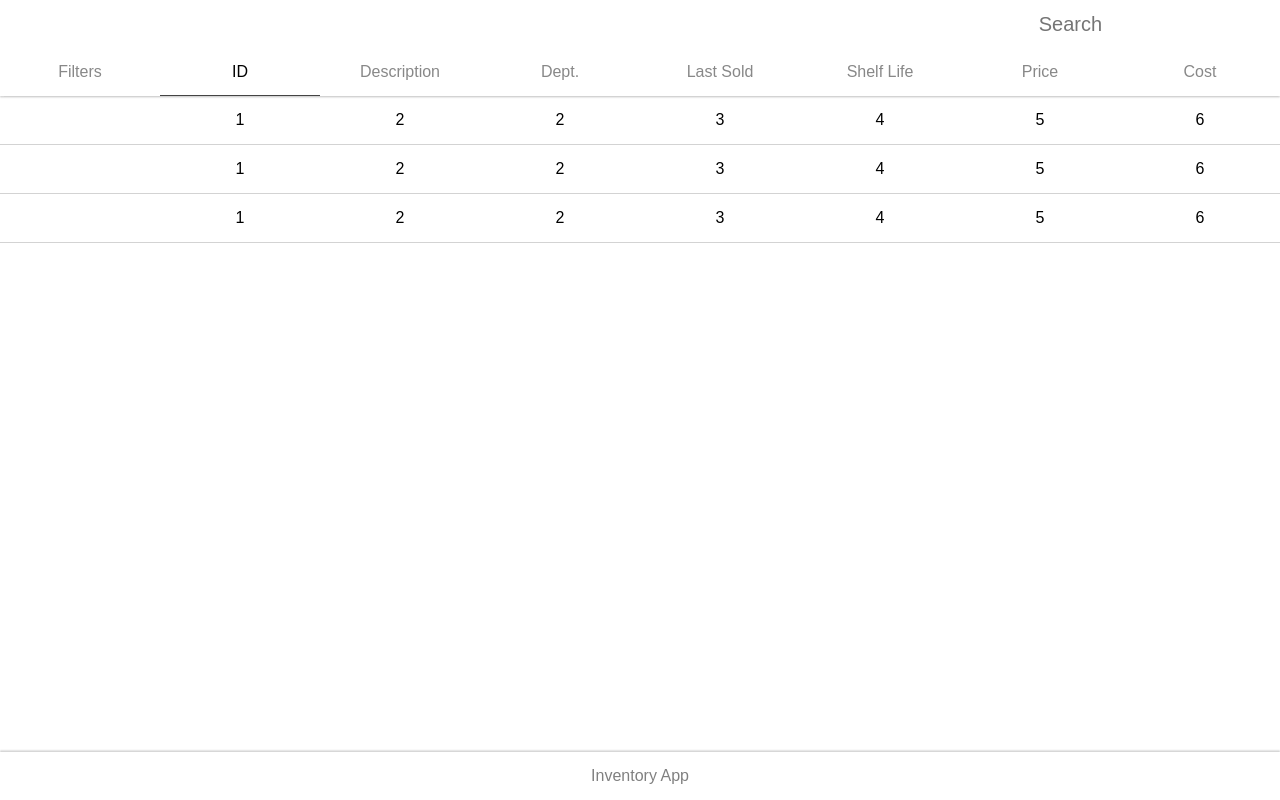
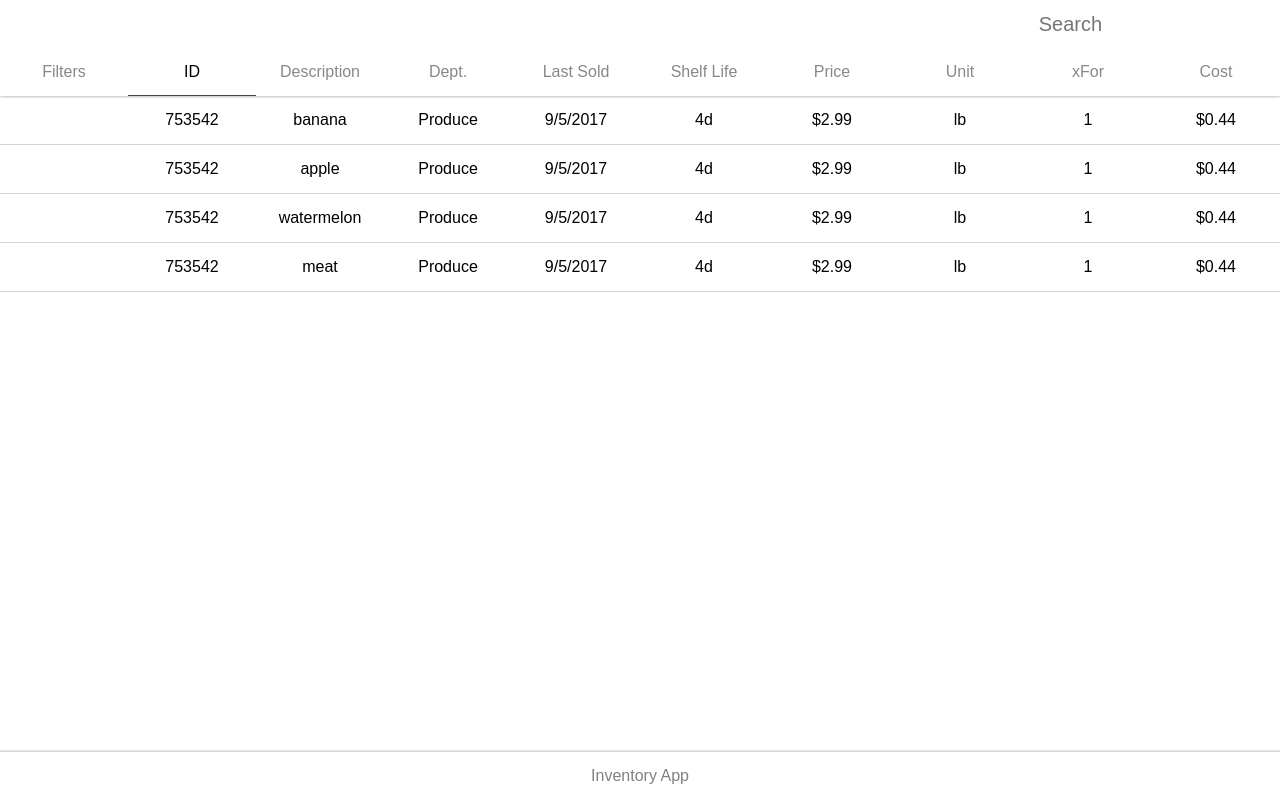
Before and after one commit to brewencoded/gofast-client, a React app: page / in a window 1280 px wide. Built offline with nearby package versions, Linux system fonts and the light colour scheme.

Commit message:
feat(ListView): connected to redux store
Set up redux store, created a container component and reducer and
connected them all to the store.

```diff
--- a/package.json
+++ b/package.json
@@ -8,7 +8,9 @@
     "moment": "^2.22.1",
     "react": "^16.3.2",
     "react-datepicker": "^1.4.1",
-    "react-dom": "^16.3.2"
+    "react-dom": "^16.3.2",
+    "react-redux": "^5.0.7",
+    "redux": "^4.0.0"
   },
   "name": "gofast-client",
   "version": "0.1.0",
--- a/src/Home.tsx
+++ b/src/Home.tsx
@@ -2,7 +2,7 @@ import * as React from 'react'
 import FiltersView from './Filters/index'
 import Footer from './Footer/index'
 import Header from './Header/index'
-import ListView from './ListView/index'
+import ListView from './containers/ListView'
 import TabView from './TabView/index'
 
 const Home = () => {
@@ -14,6 +14,8 @@ const Home = () => {
         { title: 'Last Sold', active: false},
         { title: 'Shelf Life', active: false},
         { title: 'Price', active: false},
+        { title: 'Unit', active: false},
+        { title: 'xFor', active: false},
         { title: 'Cost', active: false},
     ]
     return (
--- a/src/ListView/index.tsx
+++ b/src/ListView/index.tsx
@@ -1,19 +1,13 @@
 import * as React from 'react'
 const Style = require('./index.css')
+const order = ['ID', 'Description', 'Department', 'lastSold', 'ShelfLife', 'Price', 'Unit', 'xFor', 'Cost']
 
-export default () => {
-    const props = {
-        datalist: [
-            { empty: '', id: '1', description: '2', department: '2', lastSold: '3', shelfLife: '4', price: '5', cost: '6' },
-            { empty: '', id: '1', description: '2', department: '2', lastSold: '3', shelfLife: '4', price: '5', cost: '6' },
-            { empty: '', id: '1', description: '2', department: '2', lastSold: '3', shelfLife: '4', price: '5', cost: '6' },
-        ]
-    }
-    const list = props.datalist.map((data: any) => {
-        const dataItems = Object.keys(data).map((item) => (
+export default (props) => {
+    const list = props.inventory.map((data: any) => {
+        const dataItems = order.map((item) => (
             <p className="data-item">{data[item]}</p>
         ));
-        return (<div className="list-item">{dataItems}</div>)
+        return (<div className="list-item"><p className="data-item"></p>{dataItems}</div>)
     })
     return (<div className="list-view">{list}</div>)
 }
--- /dev/null
+++ b/src/containers/ListView.tsx
@@ -0,0 +1,11 @@
+import * as React from 'react'
+import { connect } from 'react-redux'
+import ListView from '../ListView/index'
+
+const mapStateToProps = (storeState) => ({
+    inventory: storeState.inventory.default
+})
+
+const mapDispatchToProps = (dispatch) => ({})
+
+export default connect(mapStateToProps, mapDispatchToProps)(ListView)
--- a/src/index.tsx
+++ b/src/index.tsx
@@ -1,8 +1,18 @@
 import * as React from 'react'
 import { render } from 'react-dom'
+import { Provider } from 'react-redux'
+import { createStore } from 'redux'
+
+import rootReducer from './reducers/index'
+
+const store = createStore(rootReducer)
+
 import Home from './Home'
 const Styles = require('./index.css')
 
-render(<Home />, document.getElementById("index"));
-
-export default Home
+render(
+    <Provider store={store}>
+      <Home />
+    </Provider>,
+    document.getElementById('index')
+)
--- /dev/null
+++ b/src/reducers/index.ts
@@ -0,0 +1,6 @@
+import { combineReducers } from 'redux'
+import inventoryReducer from './inventory'
+
+export default combineReducers({
+    inventory: inventoryReducer
+})
--- /dev/null
+++ b/src/reducers/inventory.ts
@@ -0,0 +1,10 @@
+// const DefaultState: Array<any> = []
+const DefaultState = require('../../test/mocks/inventory')
+
+const inventoryReducer = (state=DefaultState, action: any) => {
+    if (!action || Object.keys(action).length === 0) {
+        return state
+    }
+    return state
+}
+export default inventoryReducer
--- /dev/null
+++ b/test/mocks/inventory.ts
@@ -0,0 +1,46 @@
+export default [
+    {
+        ID: '753542',
+        Description: 'banana',
+        lastSold: '9/5/2017',
+        ShelfLife: '4d',
+        Department: 'Produce',
+        Price: '$2.99',
+        Unit: 'lb',
+        xFor: 1,
+        Cost: '$0.44'
+    },
+    {
+        ID: '753542',
+        Description: 'apple',
+        lastSold: '9/5/2017',
+        ShelfLife: '4d',
+        Department: 'Produce',
+        Price: '$2.99',
+        Unit: 'lb',
+        xFor: 1,
+        Cost: '$0.44'
+    },
+    {
+        ID: '753542',
+        Description: 'watermelon',
+        lastSold: '9/5/2017',
+        ShelfLife: '4d',
+        Department: 'Produce',
+        Price: '$2.99',
+        Unit: 'lb',
+        xFor: 1,
+        Cost: '$0.44'
+    },
+    {
+        ID: '753542',
+        Description: 'meat',
+        lastSold: '9/5/2017',
+        ShelfLife: '4d',
+        Department: 'Produce',
+        Price: '$2.99',
+        Unit: 'lb',
+        xFor: 1,
+        Cost: '$0.44'
+    }
+]
```
Also changed, not shown: 1 other file (tests, documents, lock files or other folders).
